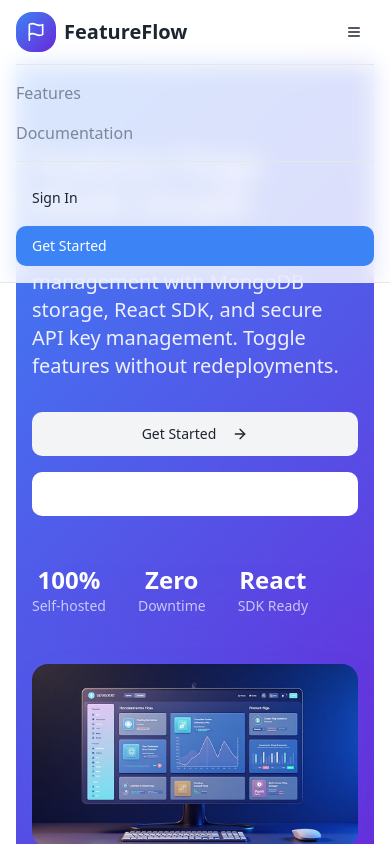
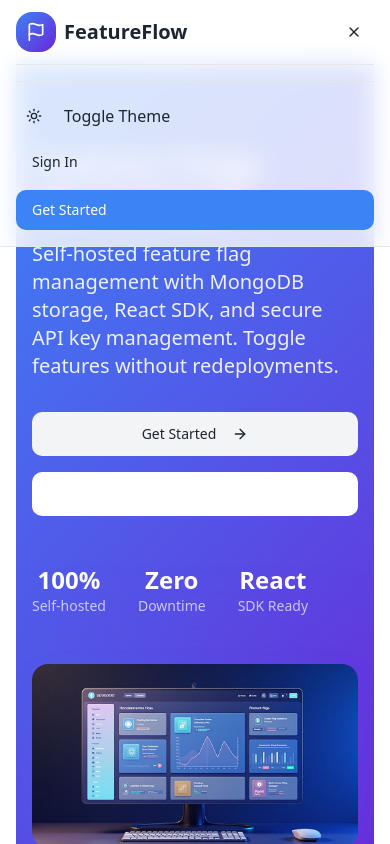
Before and after one commit to chetannn-github/feature-flow, a React (Vite) app in the folder web/: page / in a window 390 px wide. Both pictures are taken after a click on the button 354 px from the left and 32 px from the top of the page. Shown: the top 844 px of the page. Built offline with nearby package versions, Linux system fonts and the light colour scheme.

Commit message:
fix: enhance header menu for mobile

```diff
--- a/web/src/components/Header.jsx
+++ b/web/src/components/Header.jsx
@@ -1,21 +1,35 @@
 import { Button } from "./ui/button";
-import { Flag, Menu } from "lucide-react";
-import { useState } from "react";
+import { Cross, Flag, Menu, X } from "lucide-react";
+import { useEffect, useState } from "react";
 import { ThemeToggle } from "./ThemeToggle";
 import { Link } from "react-router-dom";
 import { useDispatch, useSelector } from "react-redux";
 import { logout } from '../store/authSlice'
+import { useTheme } from "./ThemeProvider";
 
 const Header = () => {
   const [isMenuOpen, setIsMenuOpen] = useState(false);
   const auth = useSelector(s => s.auth);
   const dispatch = useDispatch();
+  const closeMenu = () => { setIsMenuOpen(false) }
+  const { theme, setTheme } = useTheme();
+
+  useEffect(() => {
+    const handleDocumentClick = (event) => {
+        closeMenu();
+    };
+    document.getElementsByTagName("main")[0].addEventListener('click', handleDocumentClick);
+    return () => {
+        document.getElementsByTagName("main")[0].removeEventListener('click', handleDocumentClick);
+    };
+  },[]);
+
 
   return (
     <header className="fixed top-0 mb-16 left-0 right-0 z-50 bg-background/80 backdrop-blur-md border-b border-border">
       <div className="container mx-auto px-4">
-        <div className="flex items-center justify-between h-16">
-          <Link to={"/"}>
+        <div className="flex items-center justify-between h-16" >
+          <Link to={"/"} onClick={closeMenu}>
             <div className="flex items-center gap-2">
               <div className="flex items-center justify-center w-10 h-10 rounded-2xl bg-gradient-hero">
                 <Flag className="h-5 w-5 text-primary-foreground" />
@@ -27,7 +41,7 @@
 
           <div className="hidden md:flex items-center gap-4">
             <ThemeToggle />
-            {!auth?.token && <Link to={"/sign-in"}>
+            {!auth?.token && <Link to={"/sign-in"} >
               <Button variant="ghost">
                 Sign In
               </Button>
@@ -58,41 +72,44 @@
             className="md:hidden"
             onClick={() => setIsMenuOpen(!isMenuOpen)}
           >
-            <Menu className="h-5 w-5" />
+            {!isMenuOpen && <Menu className="h-5 w-5" />}
+            {isMenuOpen && <X className="h-5 w-5" />}
           </Button>
         </div>
 
         {isMenuOpen && (
           <div className="md:hidden py-4 border-t border-border">
             <nav className="flex flex-col gap-4">
-              <a href="#features" className="text-muted-foreground hover:text-foreground transition-colors">
-                Features
-              </a>
-              <a href="#docs" className="text-muted-foreground hover:text-foreground transition-colors">
-                Documentation
-              </a>
               <div className="flex flex-col gap-2 pt-4 border-t border-border">
+                <div className="flex gap-3 items-center" onClick={() => setTheme(theme === "light" ? "dark" : "light")}>
+                  <ThemeToggle />
+                  <div>Toggle Theme</div>
+                </div>
 
 
-              {!auth?.token && <Link to={"/sign-in"}>
+              {!auth?.token && <Link to={"/sign-in"} onClick={closeMenu}>
                 <Button variant="ghost" className="justify-start w-full">
                   Sign In
                 </Button>
                 </Link>
               }
 
-              {!auth?.token &&<Link to={"/sign-up"}>
+              {!auth?.token &&<Link to={"/sign-up"} onClick={closeMenu}>
                 <Button className="justify-start w-full">
                   Get Started
                 </Button>
                 </Link>
               }
 
-              {auth?.token &&<div className="w-full" onClick={() => dispatch(logout())}>
-                <Button >
-                  Logout
-                </Button>
-            </div>}
+              {auth?.token &&<Link to={"/dashboard"} className="text-muted-foreground hover:text-foreground transition-colors" onClick={closeMenu}>
+                    <Button variant="ghost"> Go to Dashboard</Button>
+                </Link>
+              }
+
+              {auth?.token && <div className="w-full" onClick={() => dispatch(logout())} onClick={closeMenu}>
+                  <Button > Logout</Button>
+                </div>
+              }
 
               </div>
             </nav>
```
